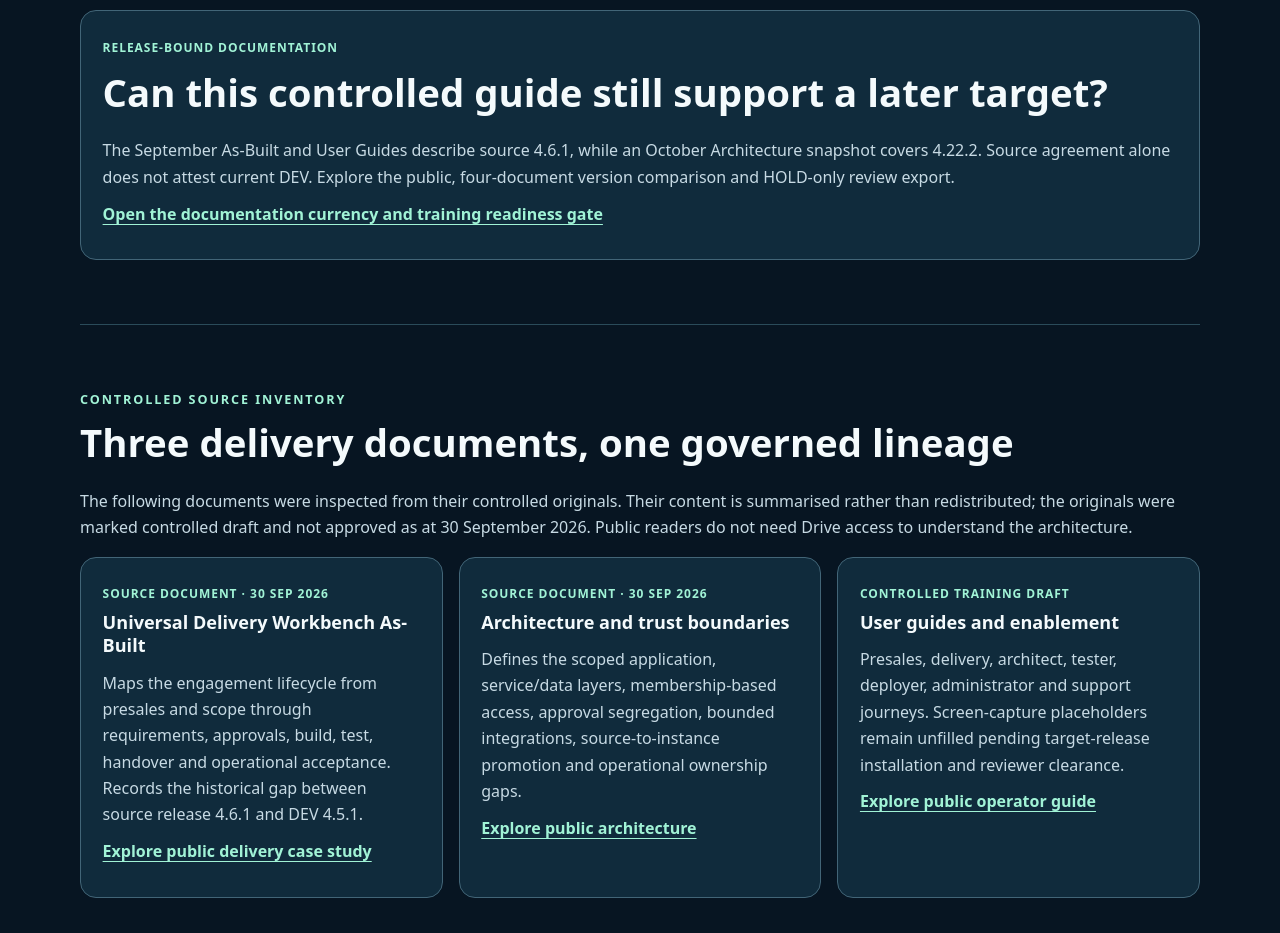
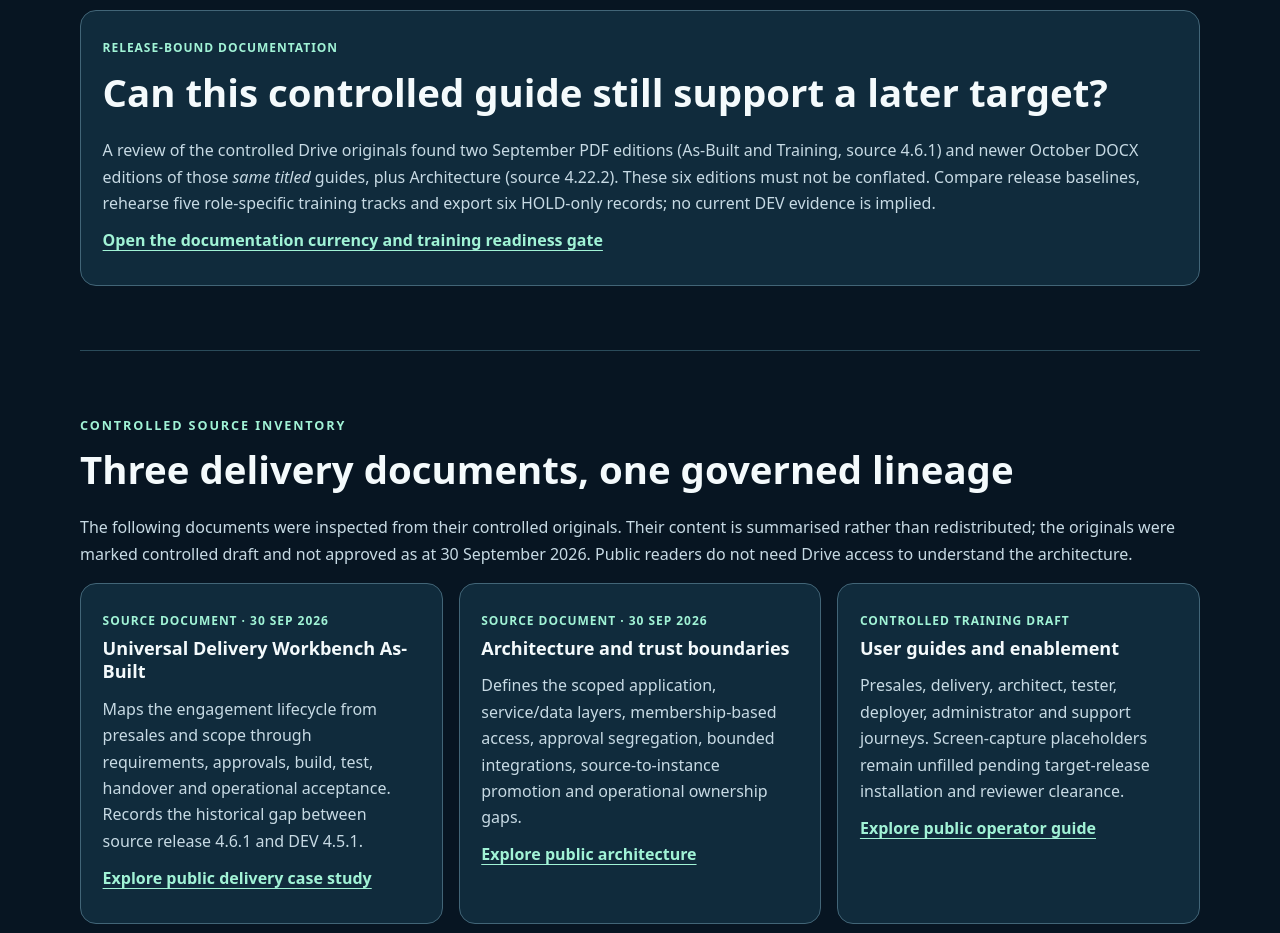
Before and after one commit to emilebennetts-cmd/servicenow-portfolio, a plain HTML site: page evidence.html in a window 1280 px wide. Shown: the part 1240-2173 px from the top of the page. Drawn offline with Linux system fonts and the light colour scheme.

Commit message:
docs: correct evidence library to recognise October As-Built and Training editions

```diff
--- a/evidence.html
+++ b/evidence.html
@@ -40,7 +40,7 @@ footer{padding:2.5rem 0;color:var(--muted);font-size:.9rem}@media(max-width:800p
 </div>
 <div class="status"><p><strong>Current publication gate: HOLD.</strong> Newly DEV-VERIFIED in this release: 0. PRODUCTION-VERIFIED: 0. Original ServiceNow screenshots approved for public release: 0. No private source, client records, credentials or unreviewed captures are embedded here.</p></div>
 </div></section>
-<section class="wrap" aria-label="Documentation currency review" style="padding-top:30px"><article class="card"><span class="tag source">RELEASE-BOUND DOCUMENTATION</span><h2>Can this controlled guide still support a later target?</h2><p>The September As-Built and User Guides describe source 4.6.1, while an October Architecture snapshot covers 4.22.2. Source agreement alone does not attest current DEV. Explore the public, four-document version comparison and HOLD-only review export.</p><p><a href="documentation-currency-gate.html">Open the documentation currency and training readiness gate</a></p></article></section>
+<section class="wrap" aria-label="Documentation currency review" style="padding-top:30px"><article class="card"><span class="tag source">RELEASE-BOUND DOCUMENTATION</span><h2>Can this controlled guide still support a later target?</h2><p>A review of the controlled Drive originals found two September PDF editions (As-Built and Training, source 4.6.1) and newer October DOCX editions of those <em>same titled</em> guides, plus Architecture (source 4.22.2). These six editions must not be conflated. Compare release baselines, rehearse five role-specific training tracks and export six HOLD-only records; no current DEV evidence is implied.</p><p><a href="documentation-currency-gate.html">Open the documentation currency and training readiness gate</a></p></article></section>
 <section id="source-documents"><div class="wrap">
 <div class="eyebrow">Controlled source inventory</div><h2>Three delivery documents, one governed lineage</h2>
 <p>The following documents were inspected from their controlled originals. Their content is summarised rather than redistributed; the originals were marked controlled draft and not approved as at 30 September 2026. Public readers do not need Drive access to understand the architecture.</p>
```
